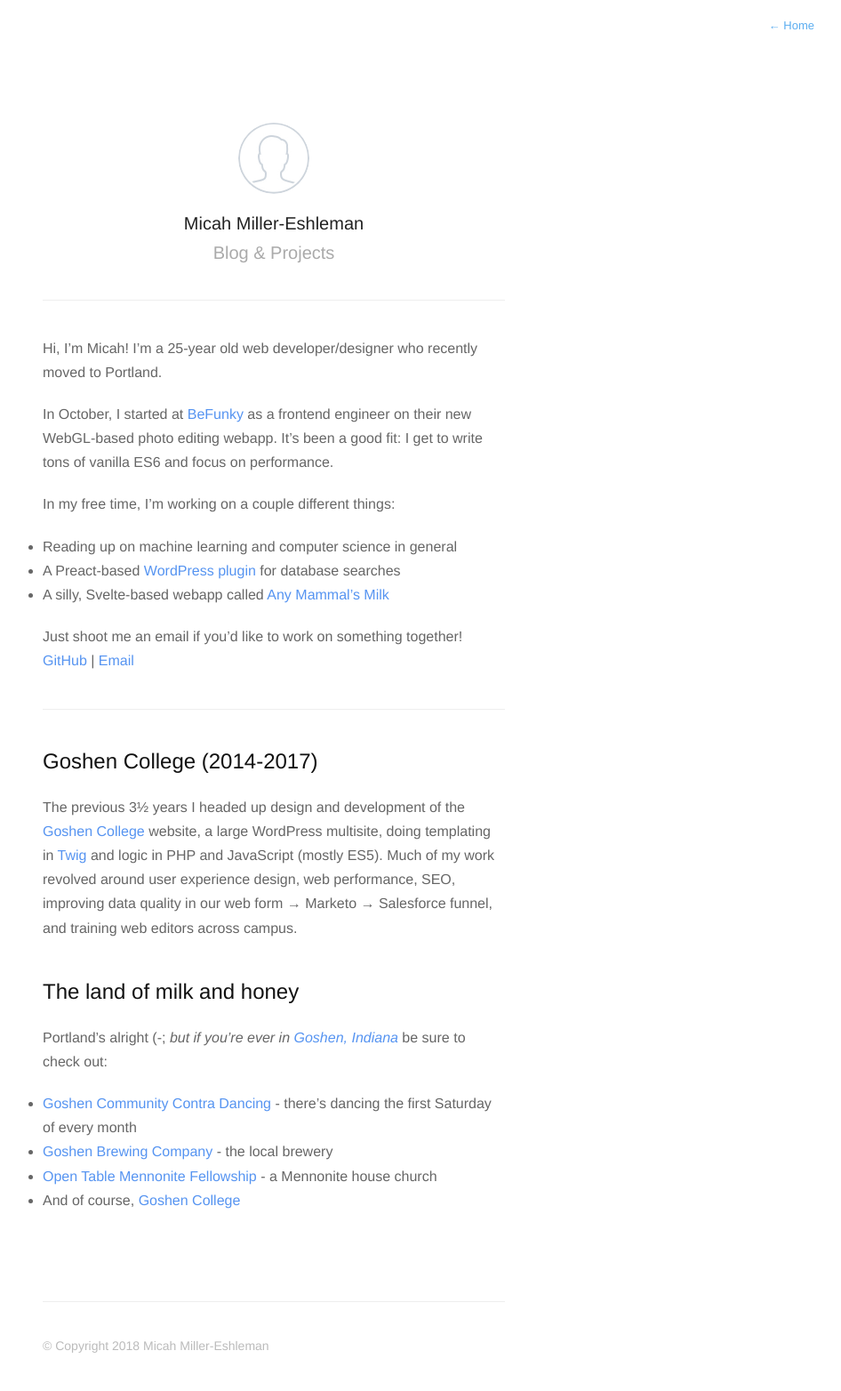
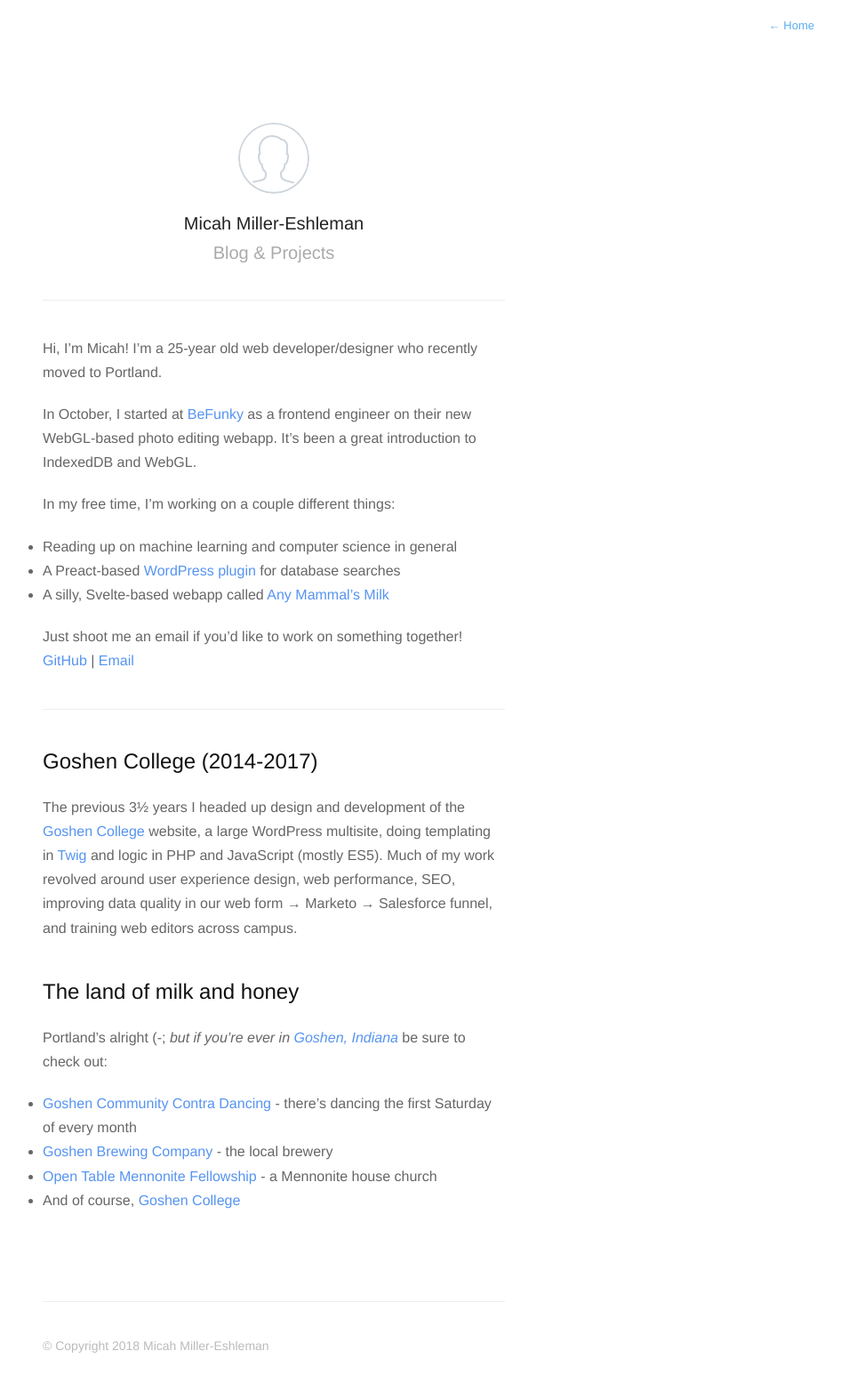
Before and after one commit to micahjon/micahjon.github.io, a Jekyll site: the page built from about.md, in a window 1280 px wide. Shown: the whole page at 89% size, without its empty margins (332-1278 px from the left). Built offline with Jekyll 4.4.1, drawn with Linux system fonts in a browser that asks for light colours.

Commit message:
Tweak about page

```diff
--- a/about.md
+++ b/about.md
@@ -7,7 +7,7 @@ isPage: true
 
 Hi, I'm Micah! I'm a 25-year old web developer/designer who recently moved to Portland.
 
-In October, I started at [BeFunky](https://www.befunky.com/) as a frontend engineer on their new WebGL-based photo editing webapp. It's been a good fit: I get to write tons of vanilla ES6 and focus on performance.
+In October, I started at [BeFunky](https://www.befunky.com/) as a frontend engineer on their new WebGL-based photo editing webapp. It's been a great introduction to IndexedDB and WebGL.
 
 In my free time, I'm working on a couple different things:
 
```
